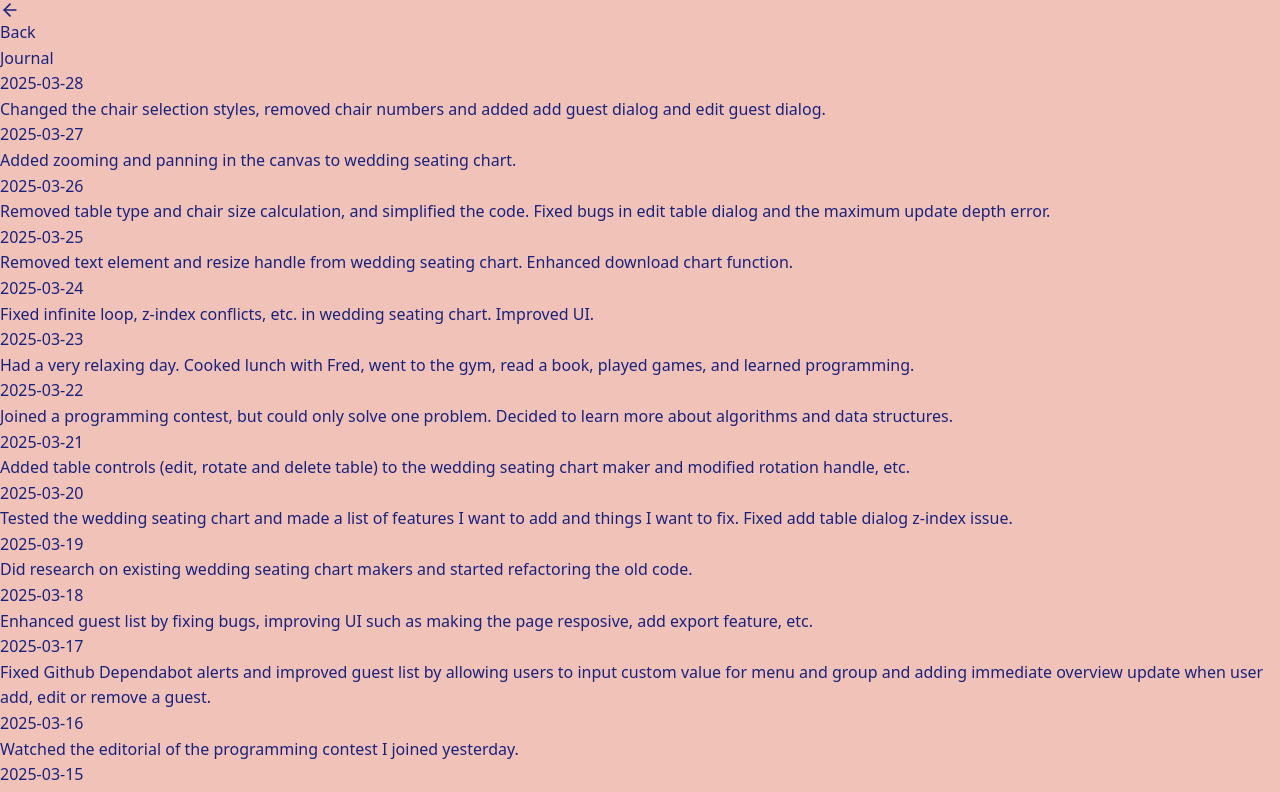
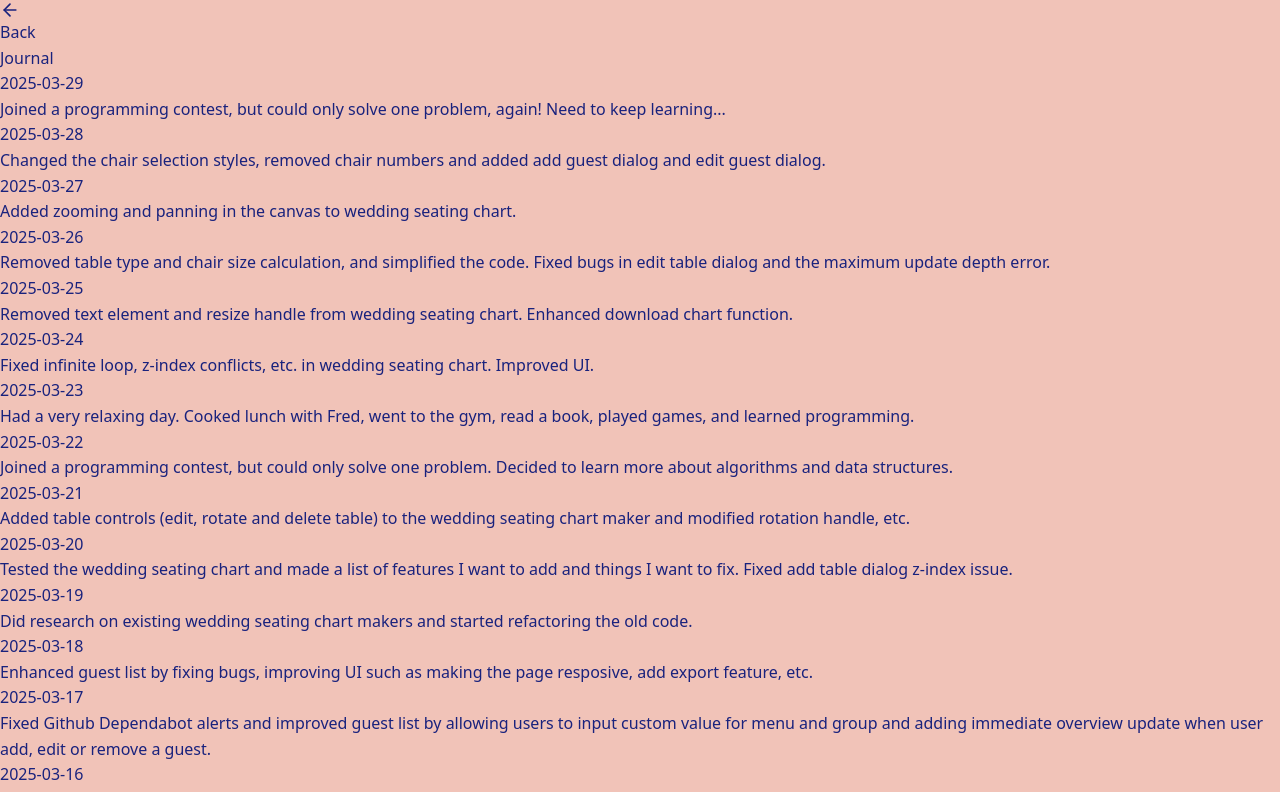
Before and after one commit to minamicode/minamicode.com, a Next.js app: page /journal in a window 1280 px wide. Shown: the top 792 px of the page. Built offline with nearby package versions, Linux system fonts and the light colour scheme.

Commit message:
add a journal entry

```diff
--- a/src/app/_components/JournalEntries.tsx
+++ b/src/app/_components/JournalEntries.tsx
@@ -6,6 +6,10 @@ type JournalEntry = {
 };
 
 const entries: JournalEntry[] = [
+  {
+    date: "2025-03-29",
+    text: "Joined a programming contest, but could only solve one problem, again! Need to keep learning...",
+  },
   {
     date: "2025-03-28",
     text: "Changed the chair selection styles, removed chair numbers and added add guest dialog and edit guest dialog.",
```
